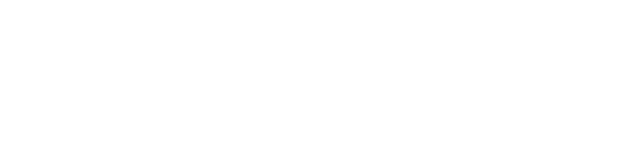
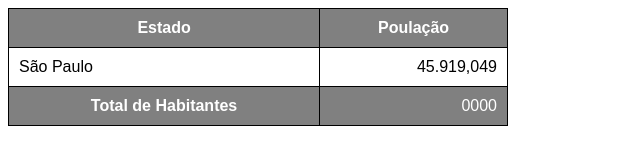
Before and after one commit to FlavioBarcel/html-css, a plain HTML site: page exercicios/ex23/tabela002.html in a window 1280 px wide. Shown: the whole page, without its empty margins (0-640 px from the left). Drawn offline with Linux system fonts and the light colour scheme.

Commit message:
aualizando

```diff
--- a/exercicios/ex23/tabela002.html
+++ b/exercicios/ex23/tabela002.html
@@ -4,9 +4,58 @@
     <meta charset="UTF-8">
     <meta http-equiv="X-UA-Compatible" content="IE=edge">
     <meta name="viewport" content="width=device-width, initial-scale=1.0">
-    <title>Document</title>
+    <title>Tabelas</title>
+    <style>
+        body{
+            font-family: Arial, Helvetica, sans-serif;
+        }
+        table{
+            width: 500px;
+            border-collapse: collapse;
+        }
+        td, th{
+            border: 1px solid black;
+            padding: 10px;
+        }
+        thead, tfoot{
+            background-color: gray;
+            color: white;
+        }
+        .num{
+            text-align: right;
+        }
+    </style>
 </head>
 <body>
-
+    <!--
+        ANATOMIA PARA TABELAS GRANDES
+        TABLE
+            THEAD
+                TR, TD, TH
+            TBODY
+                TR, TD, TH
+            TFOOT
+                TR, TD, TH
+    -->
+    <table>
+            <thead>
+                <tr>
+                    <th>Estado</th>
+                    <th>Poulação</th>
+                </tr>
+            </thead>
+            <tbody>
+                    <tr>
+                        <td>São Paulo</td>
+                        <td class="num">45.919,049</td>
+                    </tr>
+            </tbody>
+            <tfoot>
+                <tr>
+                    <th>Total de Habitantes</th>
+                    <td class="num">0000</td>
+                </tr>
+            </tfoot>
+    </table>
 </body>
 </html>
```
